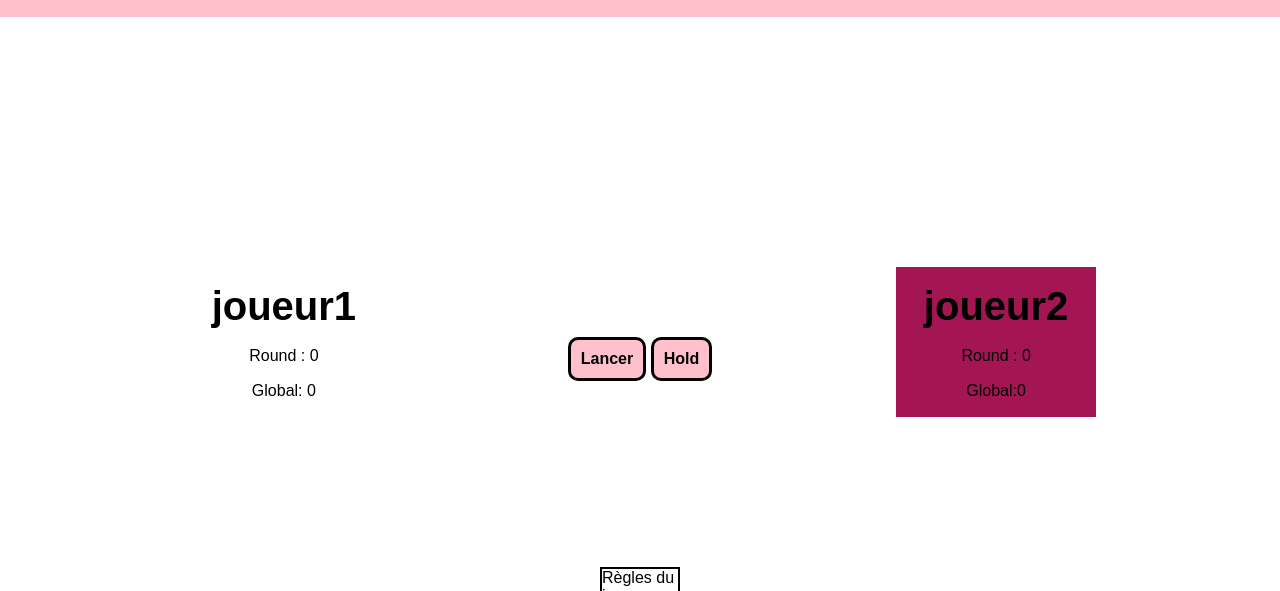
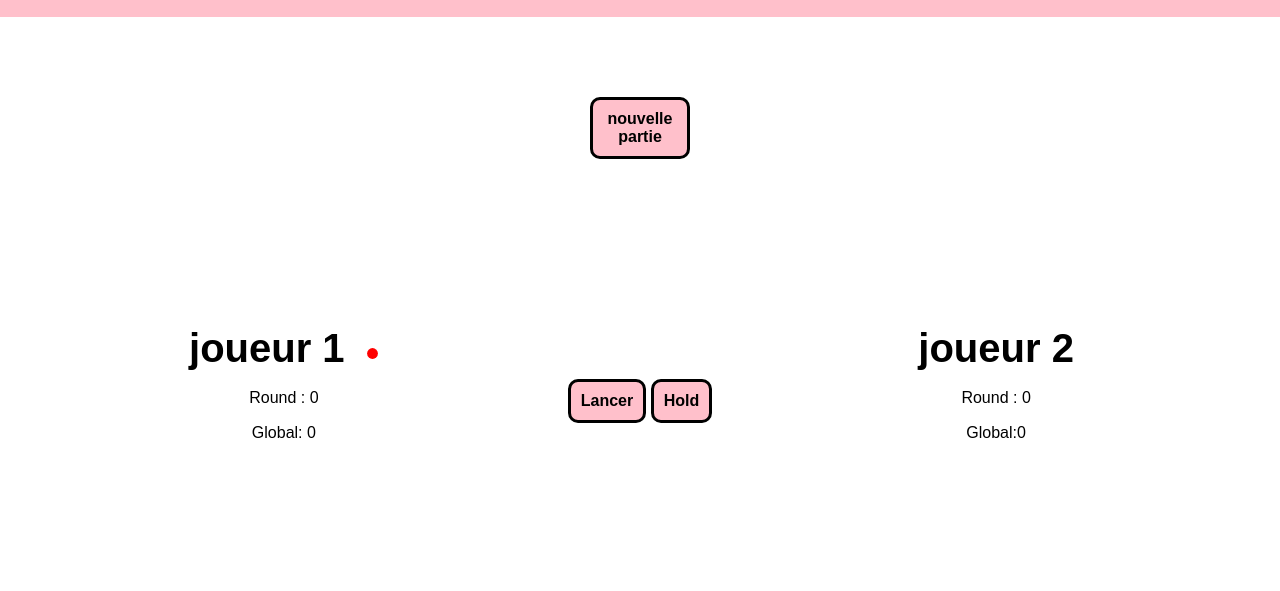
Before and after one commit to Martinaise/jeu_de, a plain HTML site: page index.html in a window 1280 px wide. Shown: the part 133-724 px from the top of the page. Drawn offline with Linux system fonts and the light colour scheme.

Commit message:
ajout de la pastille pour désigner le joueur qui joue

```diff
--- a/css/index.css
+++ b/css/index.css
@@ -31,7 +31,7 @@ header {
 .diceimage {
   width: 100px;
   height: 100px;
-  margin: 150px auto 0 auto;
+  margin: 50px auto 0 auto;
 }
 .diceimage img {
   width: 100%;
@@ -49,12 +49,12 @@ header {
   height: 200px;
   text-align: center;
 }
-.joueur1 {
-  background-color:rgb(163, 22, 83);
+/* .joueur1 {
+  background-color: rgb(163, 22, 83);
 }
 .joueur2 {
-  background-color:rgb(163, 22, 83);
-}
+  background-color: rgb(163, 22, 83);
+} */
 .joueur {
   display: flex;
   flex-direction: column;
@@ -66,10 +66,11 @@ header {
   font-size: 40px;
 }
 .btn1,
-.btn2 {
+.btn2,
+.newbtn {
   font-weight: bold;
   border: solid;
-  background-color:pink;
+  background-color: pink;
   padding: 10px;
   margin-top: 70px;
   border-radius: 10px;
@@ -87,10 +88,22 @@ header {
   font-size: 30px;
 }
 /* caché le dé au débutdu jeu */
-.cacher{
+.cacher {
   display: none;
 }
 /* le jouer qui est entrain de jouer prend ce background */
-.joueur1{
-  background-color: rgba(255, 255, 255, 0.4) ;
-};
+.joueur1 {
+  background-color: rgba(255, 255, 255, 0.4);
+}
+
+.containerbtnnew {
+  width: 100px;
+  margin: 10px auto 0 auto;
+}
+/* pour mettre la pastille rouge pour montrer le jouer qui est entrain de jouer */
+.active-player {
+  content: url(../img/circle-fill.svg);
+  width: 13px;
+  margin-left: 10px;
+  padding-bottom: 2px;
+}
--- a/index.html
+++ b/index.html
@@ -25,14 +25,18 @@
     </header>
 
     <main>
+      <div class="containerbtnnew">
+        <button class="newbtn" id="btnnewgame">nouvelle partie</button>
+      </div>
+
       <div class="diceimage">
         <!-- on met une classe ici pour automatiser pour mettre le dé correspondant au chiffre -->
         <img class="dice" src="img/dice_1.png" alt="image de dé " />
       </div>
       <div class="containerplayers">
         <section class="containerjouer player1 joeur-actif joueur1">
-          <div class="joueur  ">
-            <p class="choixjouer joueurgauche" id="joueur1">joueur1</p>
+          <div class="joueur">
+            <p class="choixjouer joueurgauche" id="joueur1">joueur 1 <span class="j0"></span></p>
             <p id="score-round0">Round : <span class="round0"></span></p>
             <p class="global0">Global: <spa id="score-global0"></spa></p>
           </div>
@@ -45,9 +49,9 @@
 
         <section class="containerjouer player2">
           <div class="joueur joueur2">
-            <p class="choixjouer joueurdroite" id="joueur1">joueur2</p>
+            <p class="choixjouer joueurdroite" id="joueur1">joueur 2 <span class="j1"></span></p>
             <p id="score-round1">Round : <span class="round1"></span></p>
-            <p class="global1"> Global:<span id="score-global1"></span></p>
+            <p class="global1">Global:<span id="score-global1"></span></p>
           </div>
         </section>
       </div>
--- a/js/index.js
+++ b/js/index.js
@@ -6,10 +6,13 @@ const scoreglobal0 = document.getElementById("score-global0");
 const scoreglobal1 = document.getElementById("score-global1");
 const round0 = document.querySelector(".round0");
 const round1 = document.querySelector(".round1");
+const pastillej0 = document.querySelector(".j0")
+const pastillej1 = document.querySelector(".j1")
 
+const btn1lancerdede = document.querySelector(".btn1");
+const btn2Hold = document.querySelector(".btn2");
+const btnnewgame = document.querySelector("#btnnewgame")
 
-let btn1lancerdede = document.querySelector(".btn1");
-let btn2Hold = document.querySelector(".btn2");
 let dice = document.querySelector(".dice");
 
 let scorejoueur1et2;
@@ -33,8 +36,8 @@ function initiation() {
     dice.classList.add("cacher");
     joueurgauche.classList.remove('player--winner');
     joueurdroite.classList.remove('player--winner');
-    joueurgauche.classList.add('player--active');
-    joueurdroite.classList.remove('player--active');
+    pastillej0.classList.add('active-player');
+    pastillej1.classList.remove('active-player');
 }
 initiation();
 
@@ -44,9 +47,8 @@ const switchPlayer = function () {
     document.querySelector(`.round${jouerquijoue}`).textContent = 0;
     scoretemporaire = 0;
     jouerquijoue = jouerquijoue === 0 ? 1 : 0;
-    console.log("jouerquijoue", jouerquijoue)
-    joueurgauche.classList.toggle('player--active');
-    joueurdroite.classList.toggle('player--active');
+    pastillej0.classList.toggle('active-player');
+    pastillej1.classList.toggle('active-player');
 
 };
 
@@ -84,7 +86,14 @@ btn2Hold.addEventListener("click", function () {
         //changement de score global visuellement
         document.querySelector(`#score-global${jouerquijoue}`).textContent =
             scorejoueur1et2[jouerquijoue];
-
+        if (scorejoueur1et2[jouerquijoue] >= 100) {
+            jeuencour = false
+            dice.classList.add("cacher")
+        } else {
+            switchPlayer()
+        }
     }
 
 })
+//pour lancer une nouvelle partie de jeu
+btnnewgame.addEventListener("click", initiation)
```
Also changed, not shown: img/circle-fill.svg (added).
